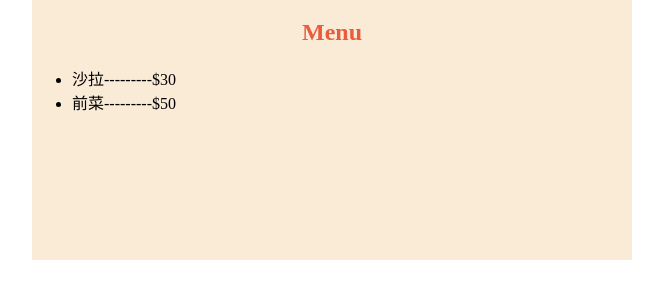
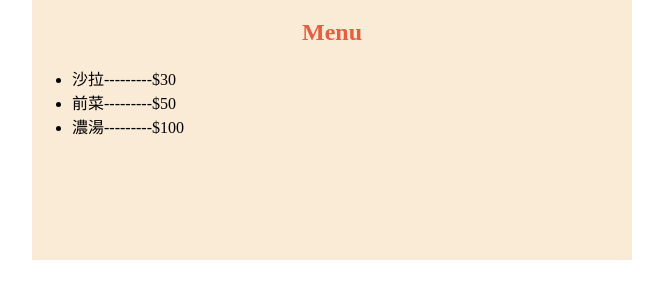
Before and after one commit to Wei-Kai-Life/git.github.io, a plain HTML site: page index.html in a window 1280 px wide. Shown: the part 61-360 px from the top of the page, without its empty margins (308-971 px from the left). Drawn offline with Linux system fonts and the light colour scheme.

Commit message:
add content about soup in menu

```diff
--- a/index.html
+++ b/index.html
@@ -28,6 +28,7 @@
         <ul>
             <li>沙拉---------$30</li>
             <li>前菜---------$50</li>
+            <li>濃湯---------$100</li>
         </ul>
     </div>
 </body>
```
